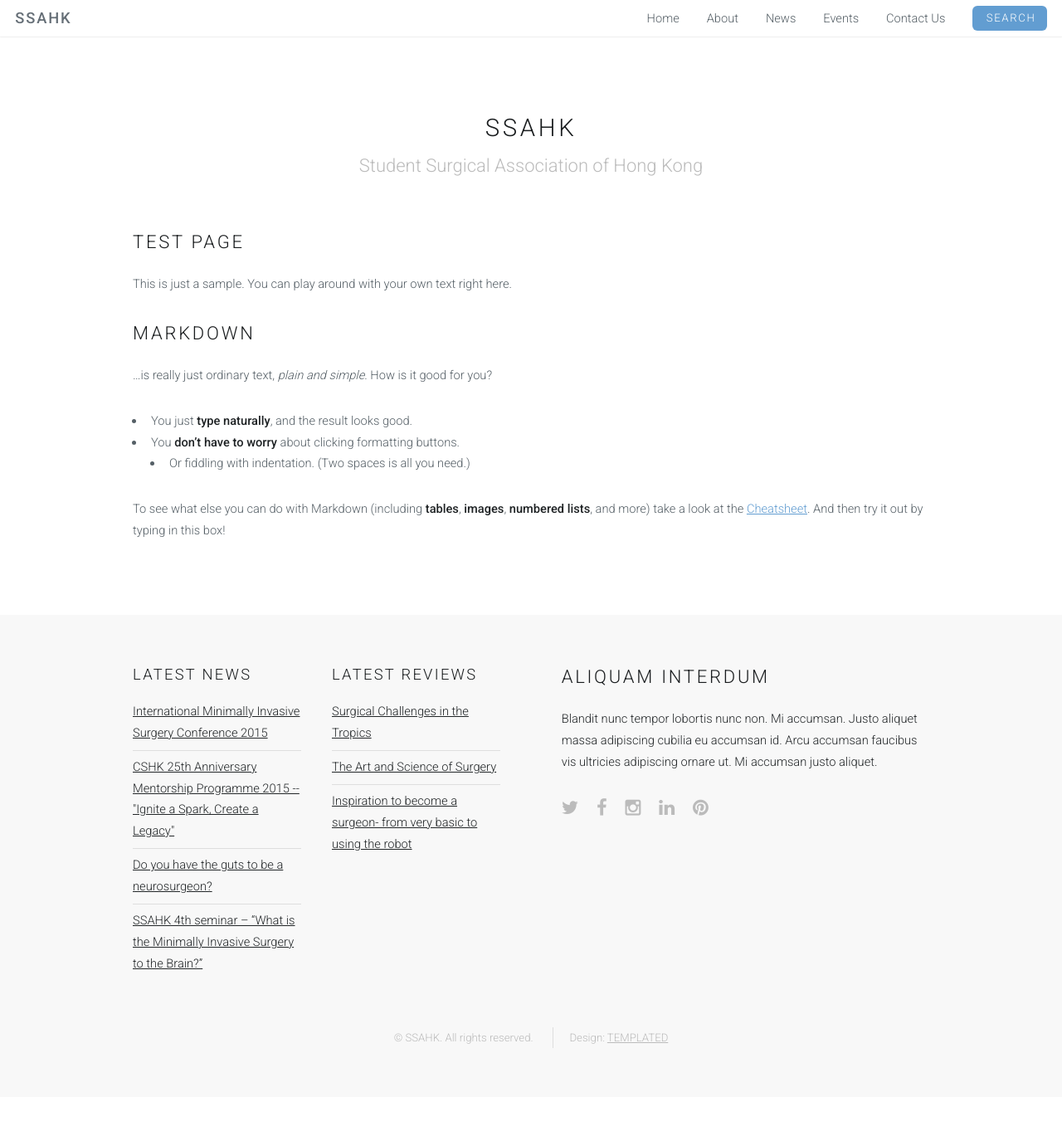
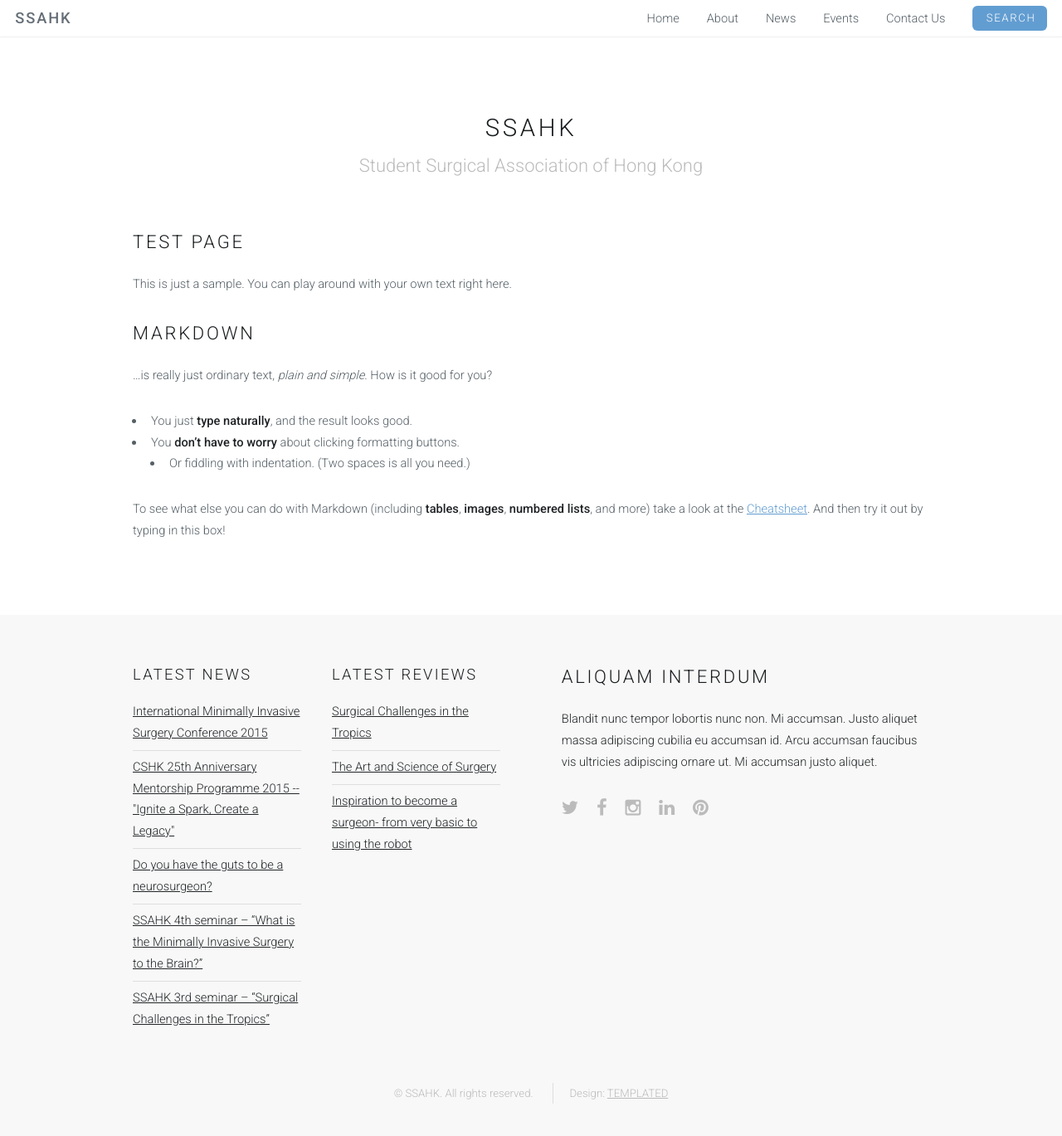
Before and after one commit to SSAHK/ssahk.github.io, a Jekyll site: the page built from test/test.md, in a window 1280 px wide and 1389 px high. Shown: the top 1369 px of the window at 83% size. Built offline with Jekyll 4.4.1, drawn with Linux system fonts in a browser that asks for light colours; Markdown is read by kramdown in place of the engine named in the settings; some of the changed lines change nothing that is shown.

Commit message:
programmize the latest news objects

```diff
--- a/_layouts/ion.html
+++ b/_layouts/ion.html
@@ -60,10 +60,9 @@
 								<div class="6u">
 									<h3>Latest News</h3>
 									<ul class="alt">
-										<li><a href="#">International Minimally Invasive Surgery Conference 2015</a></li>
-										<li><a href="#">CSHK 25th Anniversary Mentorship Programme 2015 -- "Ignite a Spark, Create a Legacy"</a></li>
-										<li><a href="#">Do you have the guts to be a neurosurgeon?</a></li>
-										<li><a href="#">SSAHK 4th seminar – “What is the Minimally Invasive Surgery to the Brain?”</a></li>
+									{% for post in site.categories.news limit:5%}
+										<li><a href="{{ site.baseurl }}{{ post.url }}">{{ post.title }}</a></li>
+									{% endfor %}
 									</ul>
 								</div>
 								<div class="6u">
```
